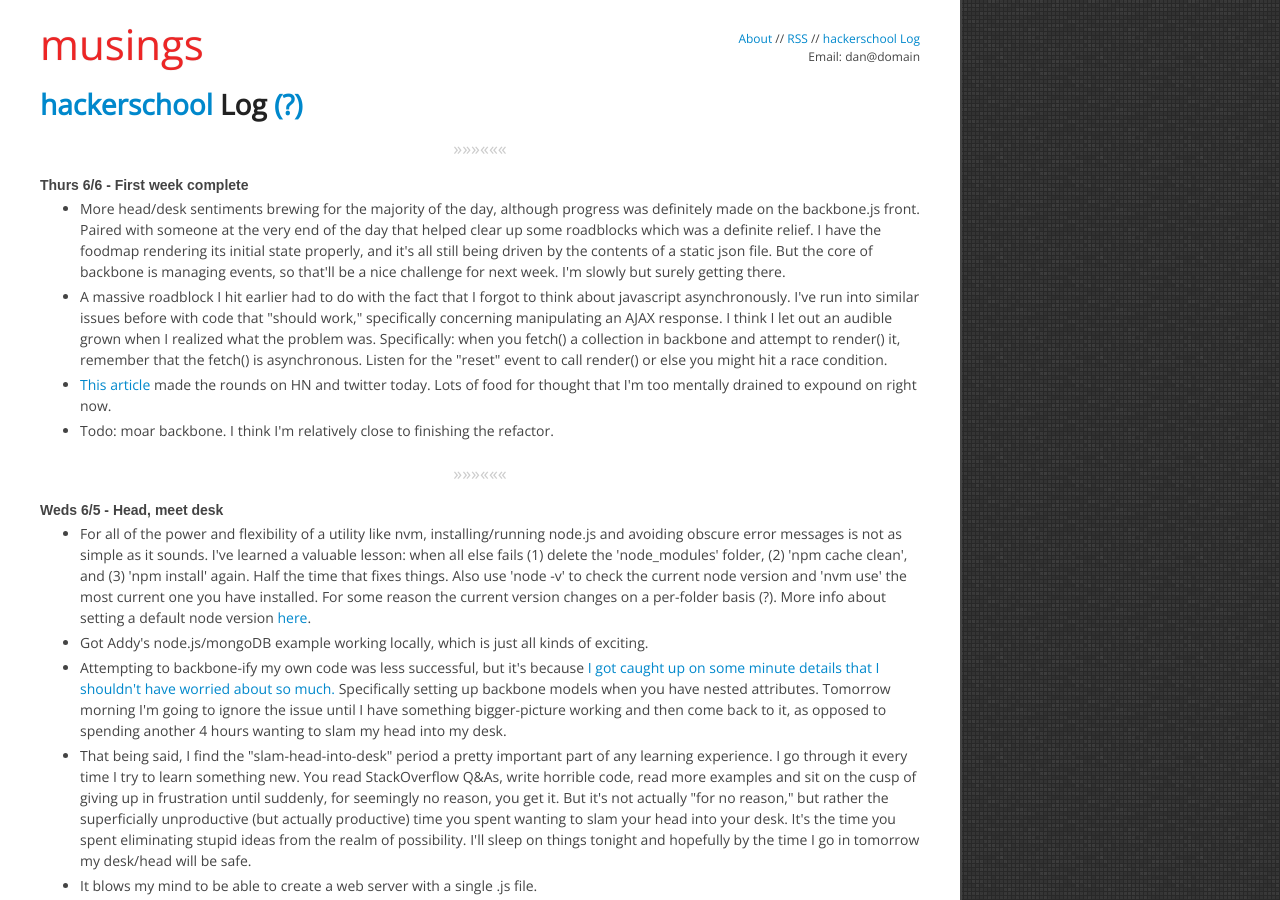
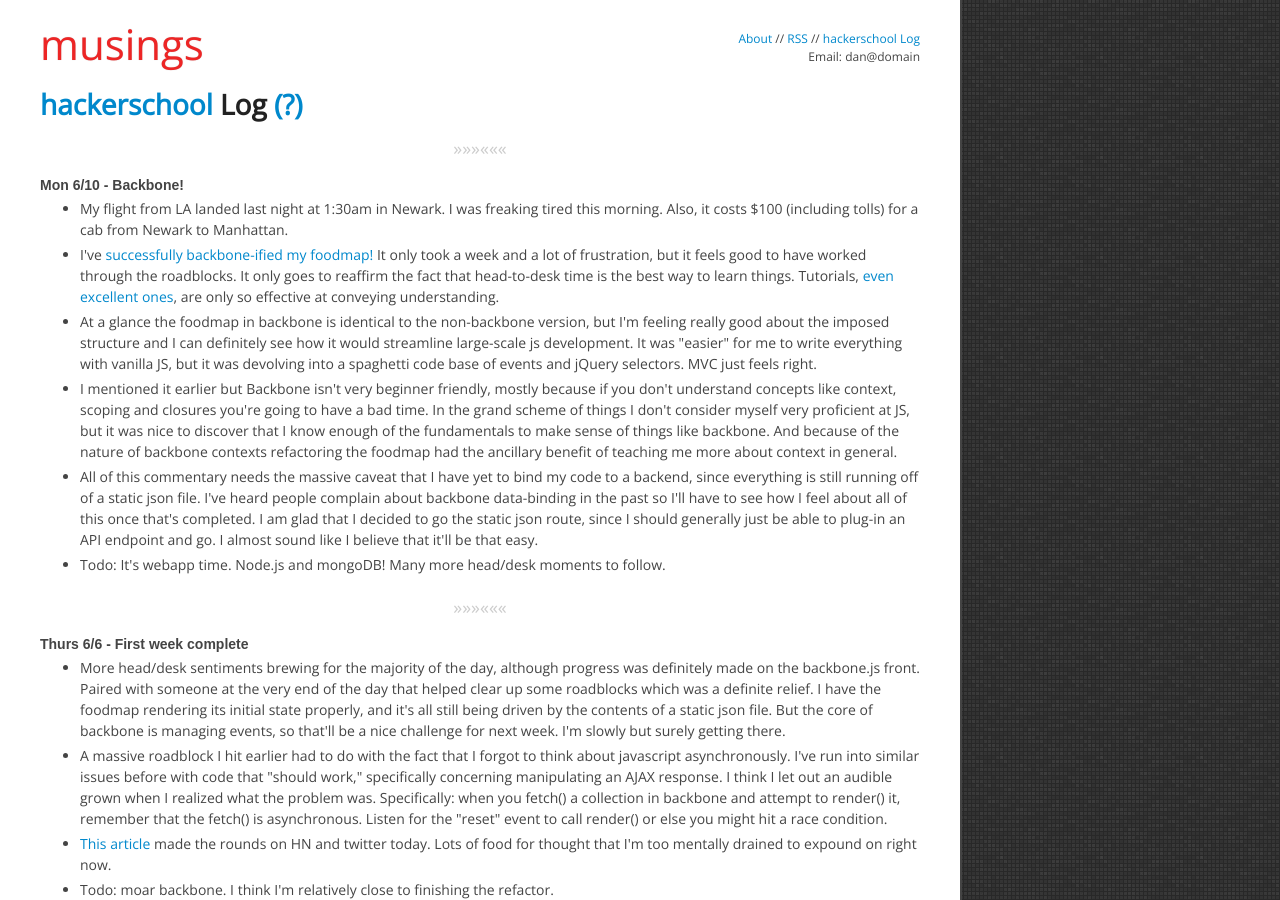
Before and after one commit to danielna/danielna.github.com, a Jekyll site: the page built from hackerschool.html, in a window 1280 px wide and 900 px high. Built offline with Jekyll 4.4.1, drawn with Linux system fonts in a browser that asks for light colours; nearby versions of some CDN libraries; library files that are not in the unit come from our copies; Markdown is read by kramdown in place of the engine named in the settings.

Commit message:
6/10 hs log

```diff
--- a/hackerschool.html
+++ b/hackerschool.html
@@ -9,6 +9,30 @@ permalink: /hackerschool/index.html
     <div id="help-content">
         In June 2013 I started my three months at <a href="/2013/05/19/cracker-barrel-and-hackerschool.html" title="Cracker Barrel and hackerschool">hackerschool</a>.  This is where I'll keep a log of what I'm working on/thinking/experiencing/etc.  I'm envisioning something kind of like twitter, but less ephemeral.  It'll be similarly stream-of-conscience.  When I write longer-form posts that pertain to HS I'll link to it both here and on the homepage.
     </div>
+
+    <div class="separator">&raquo;&raquo;&raquo;&laquo;&laquo;&laquo;</div>
+
+    <span class="date" id="2013-06-10">Mon 6/10 - Backbone!</span>
+    <ul>
+        <li>
+            My flight from LA landed last night at 1:30am in Newark.  I was freaking tired this morning.  Also, it costs $100 (including tolls) for a cab from Newark to Manhattan.
+        </li>
+        <li>
+            I've <a href="https://github.com/danielna/foodmap-backbone" target="_blank">successfully backbone-ified my foodmap!</a>  It only took a week and a lot of frustration, but it feels good to have worked through the roadblocks.  It only goes to reaffirm the fact that head-to-desk time is the best way to learn things.  Tutorials, <a href="http://addyosmani.github.io/backbone-fundamentals/" target="_blank">even excellent ones</a>, are only so effective at conveying understanding.
+        </li>
+        <li>
+            At a glance the foodmap in backbone is identical to the non-backbone version, but I'm feeling really good about the imposed structure and I can definitely see how it would streamline large-scale js development.  It was "easier" for me to write everything with vanilla JS, but it was devolving into a spaghetti code base of events and jQuery selectors.  MVC just feels right.
+        </li>
+        <li>
+            I mentioned it earlier but Backbone isn't very beginner friendly, mostly because if you don't understand concepts like context, scoping and closures you're going to have a bad time.  In the grand scheme of things I don't consider myself very proficient at JS, but it was nice to discover that I know enough of the fundamentals to make sense of things like backbone.  And because of the nature of backbone contexts refactoring the foodmap had the ancillary benefit of teaching me more about context in general.
+        </li>
+        <li>
+            All of this commentary needs the massive caveat that I have yet to bind my code to a backend, since everything is still running off of a static json file.  I've heard people complain about backbone data-binding in the past so I'll have to see how I feel about all of this once that's completed.  I am glad that I decided to go the static json route, since I should generally just be able to plug-in an API endpoint and go.  I almost sound like I believe that it'll be that easy.
+        </li>
+        <li>
+            Todo: It's webapp time. Node.js and mongoDB!  Many more head/desk moments to follow.
+        </li>
+    </ul>
 
     <div class="separator">&raquo;&raquo;&raquo;&laquo;&laquo;&laquo;</div>
 
```
